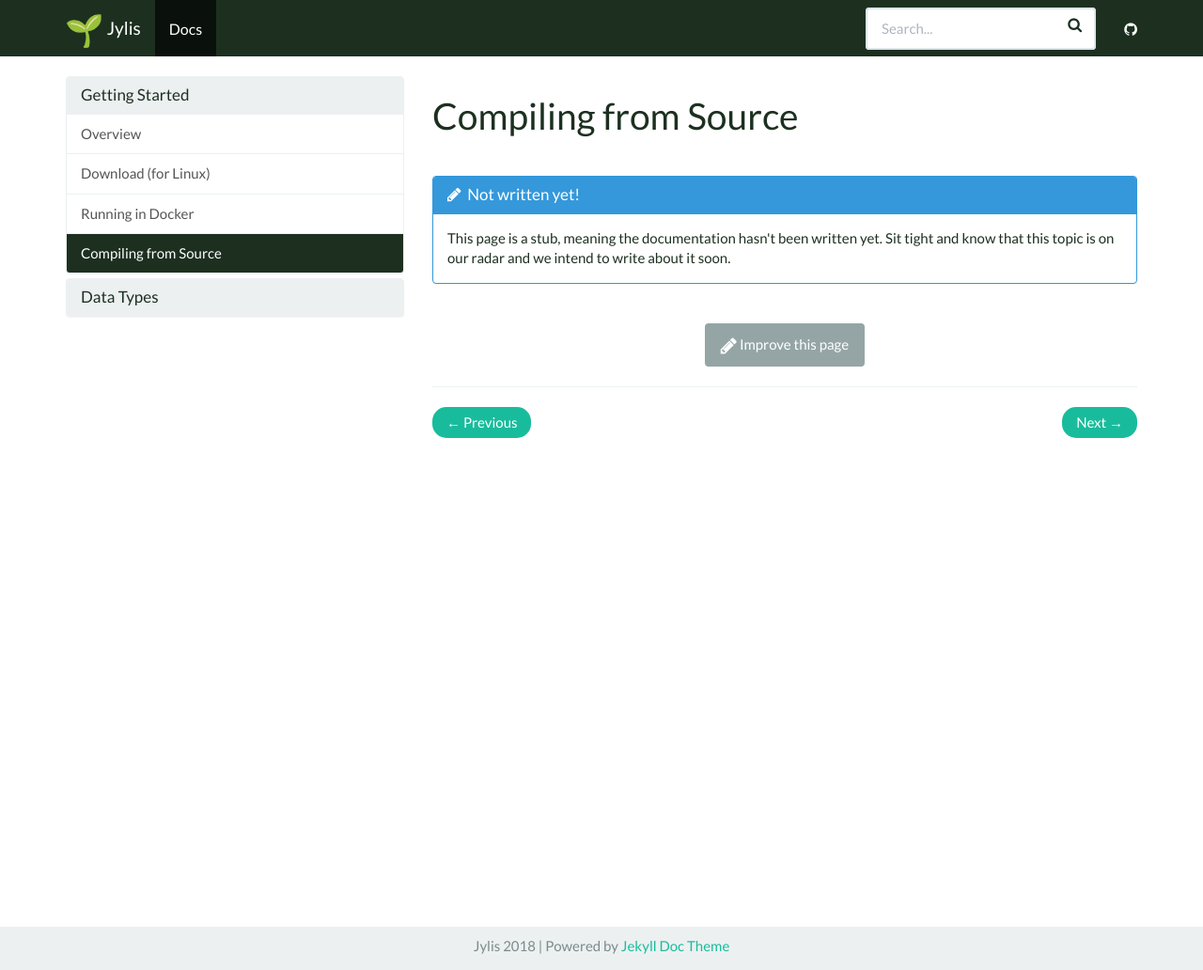
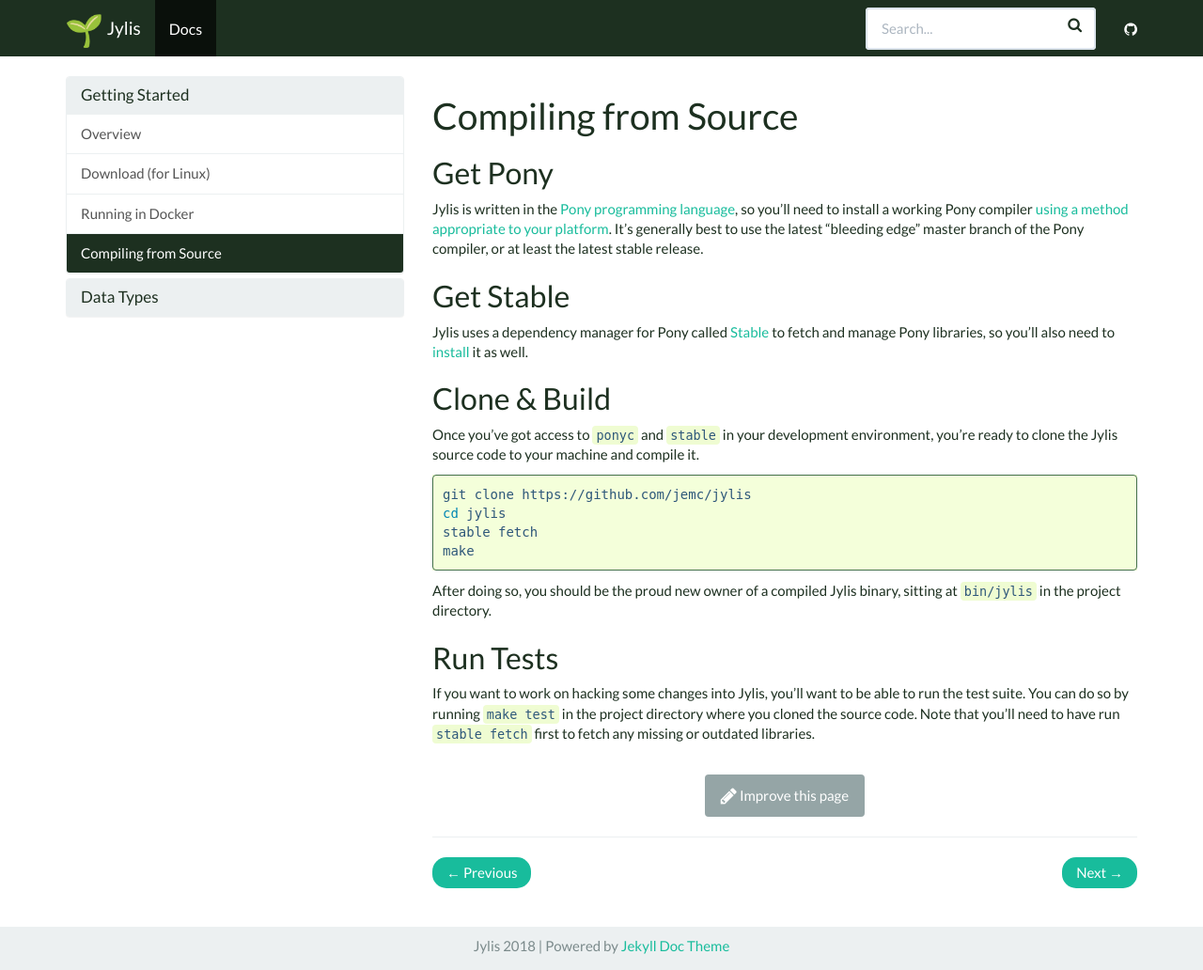
Before and after one commit to jemc/jylis, a Jekyll site: the page built from docs/_docs/start/compile.md, in a window 1280 px wide and 1032 px high. Shown: the whole window at 94% size. Built offline with Jekyll 4.4.1, drawn with Linux system fonts in a browser that asks for light colours; nearby versions of some CDN libraries; emoji names are drawn with the system emoji font.

Commit message:
Add instructions for Compiling from Source.

````diff
--- a/docs/_docs/start/compile.md
+++ b/docs/_docs/start/compile.md
@@ -5,15 +5,27 @@ permalink: /docs/compile/
 
 # Compiling from Source
 
-<br>
-<div class="panel panel-info">
-  <div class="panel-heading">
-    <h3 class="panel-title">
-      <i class="fa fa-pencil" aria-hidden="true"></i>&nbsp;
-      Not written yet!
-    </h3>
-  </div>
-  <div class="panel-body">
-    This page is a stub, meaning the documentation hasn't been written yet. Sit tight and know that this topic is on our radar and we intend to write about it soon.
-  </div>
-</div>
+## Get Pony
+
+Jylis is written in the [Pony programming language](https://www.ponylang.org/), so you'll need to install a working Pony compiler [using a method appropriate to your platform](https://github.com/ponylang/ponyc/blob/master/README.md#installation). It's generally best to use the latest "bleeding edge" master branch of the Pony compiler, or at least the latest stable release.
+
+## Get Stable
+
+Jylis uses a dependency manager for Pony called [Stable](https://github.com/ponylang/pony-stable) to fetch and manage Pony libraries, so you'll also need to [install](https://github.com/ponylang/pony-stable#installation) it as well.
+
+## Clone & Build
+
+Once you've got access to `ponyc` and `stable` in your development environment, you're ready to clone the Jylis source code to your machine and compile it.
+
+```bash
+git clone https://github.com/jemc/jylis
+cd jylis
+stable fetch
+make
+```
+
+After doing so, you should be the proud new owner of a compiled Jylis binary, sitting at `bin/jylis` in the project directory.
+
+## Run Tests
+
+If you want to work on hacking some changes into Jylis, you'll want to be able to run the test suite. You can do so by running `make test` in the project directory where you cloned the source code. Note that you'll need to have run `stable fetch` first to fetch any missing or outdated libraries.
````
Also changed, not shown: docs/_docs/start/overview.md (+1 -1 lines).
